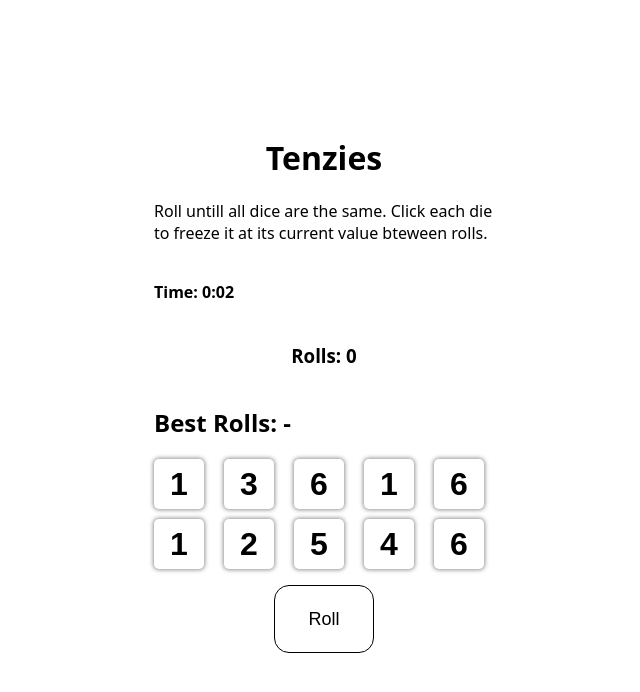
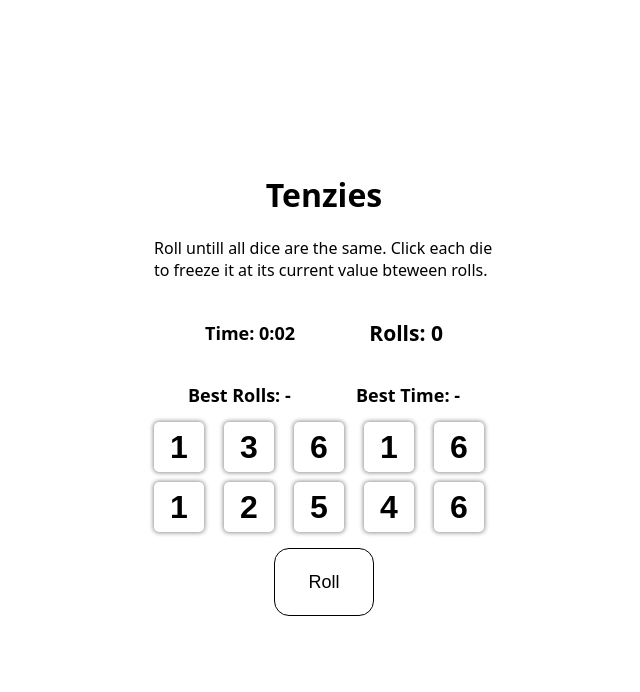
Before and after one commit to BB-WEX/react-tenzies-james, a React (Vite) app: page / in a window 1280 px wide. Both pictures are taken after a click on the button "Start Game". Shown: the top 692 px of the page, without its empty margins (316-956 px from the left). Built offline with nearby package versions, Linux system fonts and the light colour scheme.

Commit message:
Added a best time component that does the same as the high score component but for time. I also added extra css for some styling

```diff
--- /dev/null
+++ b/src/components/bestTime.jsx
@@ -0,0 +1,32 @@
+import React, { useState, useEffect } from "react";
+
+
+const BestTime = ({ currentTime, isGameWon }) => {
+
+    const [bestTime, setBestTime] = useState(() => {
+        const stored = localStorage.getItem("bestTime");
+        return stored ? parseInt(stored) : null;
+    });
+
+    useEffect(() => {
+        if (isGameWon && (bestTime === null || currentTime < bestTime)) {
+            setBestTime(currentTime);
+            localStorage.setItem("bestTime", currentTime);
+        }
+    }, [isGameWon, currentTime]);
+
+
+    const formatTime = (s) => {
+        const mins = Math.floor(s / 60);
+        const secs = s % 60;
+        return `${mins}:${secs < 10 ? "0" : ""}${secs}`;
+    };
+
+    return (
+        <div className="bestTime">
+            <h2>Best Time: {bestTime !== null  ? formatTime(bestTime) : "-"}</h2>
+        </div>
+    );
+};
+
+export default BestTime;
--- a/src/components/diceBoard.jsx
+++ b/src/components/diceBoard.jsx
@@ -4,6 +4,7 @@ import RollButton from "./rerollButton";
 import Counter from "./Counter";
 import Timer from "./timer";
 import HighScore from "./highScore";
+import BestTime from "./bestTime";
 
 
 const newDice = () => {
@@ -21,6 +22,7 @@ const DiceBoard = () => {
     const [rollCount, setRollCount] = useState(0)
     const [seconds, setSeconds] = useState(0);
     const timeRef = useRef(null);
+
 
     useEffect(() => {
         startTimer();
@@ -85,9 +87,14 @@ const DiceBoard = () => {
 
     return (
         <div className="diceContainer">
-            <Timer seconds={seconds} />
-            <Counter count={rollCount} />
-            <HighScore  currentScore={rollCount} isGameWon={hasWon}/>
+            <div className="timerAndCounter">
+                <Timer seconds={seconds} />
+                <Counter count={rollCount} />
+            </div>
+            <div className="bestScores">
+                <HighScore  currentScore={rollCount} isGameWon={hasWon}/>
+                <BestTime  currentTime={seconds} isGameWon={hasWon}/>
+            </div>
             {hasWon && <h2 className="winMessage">You Won!</h2>}
             {hasLost && <h2 className="winMessage">You Lost! Try Again.</h2>}
             <div className="diceContent">
--- a/src/styles/index.css
+++ b/src/styles/index.css
@@ -4,6 +4,13 @@ body {
     justify-content: center;
     align-items: center;
     font-family: system-ui, -apple-system, BlinkMacSystemFont, 'Segoe UI', Roboto, Oxygen, Ubuntu, Cantarell, 'Open Sans', 'Helvetica Neue', sans-serif;
+}
+
+.diceContainer {
+    display: flex;
+    flex-direction: column;
+    justify-content: center;
+    align-items: center;
 }
 
 
@@ -86,3 +93,20 @@ body {
     justify-content: center;
     align-items: center;
 }
+
+
+.bestScores {
+    display: flex;
+    flex-direction: row;
+    font-size: 12px;
+    justify-content: space-between;
+    width: 80%;
+}
+
+.timerAndCounter {
+    display: flex;
+    flex-direction: row;
+    width: 70%;
+    justify-content: space-between;
+    font-size: 18px;
+}
```
